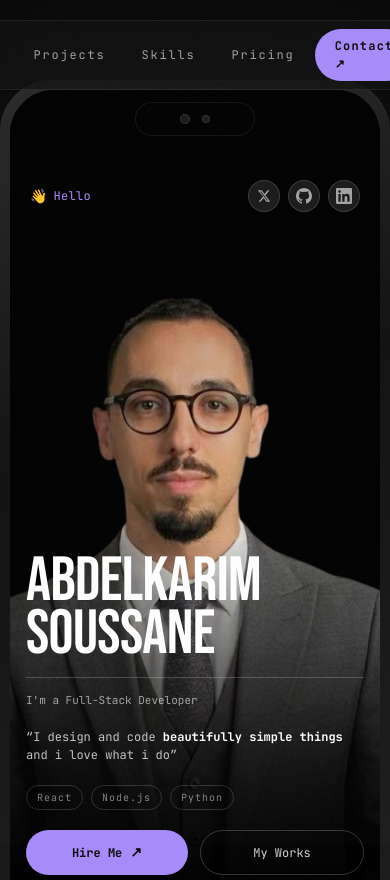
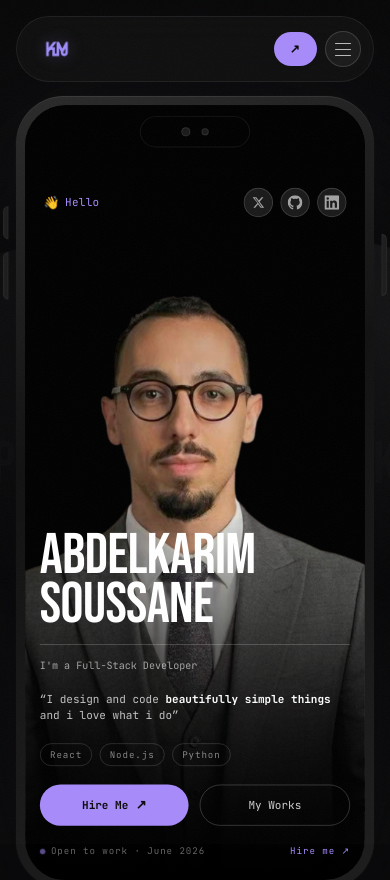
Before and after one commit to KimoX01/KM-Portfolio, a Next.js app: page / in a window 390 px wide. Shown: the top 880 px of the page. Built offline with nearby package versions, Linux system fonts and the light colour scheme.

Commit message:
feat: full responsive layout — mobile navbar, scaled phone hero, adaptive cards

```diff
--- a/src/app/page.tsx
+++ b/src/app/page.tsx
@@ -896,38 +896,52 @@ function PhoneHeroContent() {
 }
 
 // ─── Phone frame ───────────────────────────────────────────────────────────────
+const PHONE_W = 390;
+const PHONE_H = 864;
+
 function PhoneFrame() {
   return (
     <div className="relative" style={{ filter: "drop-shadow(0 60px 120px rgba(0,0,0,0.85)) drop-shadow(0 0 1px rgba(255,255,255,0.04))" }}>
-      {/* Side volume buttons */}
       <div className="absolute -left-[14px] top-[120px] w-[6px] h-[36px] rounded-l-full bg-[#1c1c1c] border border-white/[0.06]" />
       <div className="absolute -left-[14px] top-[170px] w-[6px] h-[52px] rounded-l-full bg-[#1c1c1c] border border-white/[0.06]" />
       <div className="absolute -right-[14px] top-[150px] w-[6px] h-[68px] rounded-r-full bg-[#1c1c1c] border border-white/[0.06]" />
-
-      {/* Outer frame */}
       <div
         className="relative rounded-[52px] overflow-hidden"
         style={{
-          width: 390,
+          width: PHONE_W,
           padding: "10px",
           background: "linear-gradient(160deg, #2a2a2a 0%, #111 40%, #1e1e1e 100%)",
           boxShadow: "inset 0 1px 0 rgba(255,255,255,0.08), inset 0 -1px 0 rgba(0,0,0,0.5)",
         }}
       >
-        {/* Screen bezel */}
         <div className="rounded-[44px] overflow-hidden" style={{ background: "#000", height: 844 }}>
-          {/* Dynamic island */}
           <div className="relative flex justify-center pt-3 pb-1 bg-black z-20">
             <div className="w-[120px] h-[34px] rounded-full bg-black border border-white/[0.08] flex items-center justify-center gap-3">
               <div className="w-[10px] h-[10px] rounded-full bg-[#1a1a1a] border border-white/10" />
               <div className="w-[8px] h-[8px] rounded-full bg-[#1a1a1a] border border-white/10" />
             </div>
           </div>
-          {/* Screen content */}
           <div style={{ height: "calc(844px - 50px)" }}>
             <PhoneHeroContent />
           </div>
         </div>
+      </div>
+    </div>
+  );
+}
+
+function ScaledPhone() {
+  const [scale, setScale] = useState(1);
+  useEffect(() => {
+    const calc = () => setScale(parseFloat(Math.min(1, (window.innerWidth - 32) / PHONE_W).toFixed(3)));
+    calc();
+    window.addEventListener("resize", calc, { passive: true });
+    return () => window.removeEventListener("resize", calc);
+  }, []);
+  return (
+    <div style={{ width: PHONE_W * scale, height: PHONE_H * scale, position: "relative", flexShrink: 0 }}>
+      <div style={{ transform: `scale(${scale})`, transformOrigin: "top left", position: "absolute", top: 0, left: 0 }}>
+        <PhoneFrame />
       </div>
     </div>
   );
@@ -1047,7 +1061,7 @@ function StackCard({
             animate={{ width: hovered ? "100%" : "0%" }}
             transition={{ duration: 0.45, ease: [0.16, 1, 0.3, 1] }}
           />
-          <h3 className="font-heading text-3xl md:text-4xl uppercase text-white leading-tight mb-2">{project.title}</h3>
+          <h3 className="font-heading text-2xl md:text-4xl uppercase text-white leading-tight mb-2">{project.title}</h3>
           <p className="font-code text-[12px] text-white/40 leading-relaxed mb-5">{project.desc}</p>
           <div className="flex flex-wrap gap-2">
             {project.tags.map((t) => (
@@ -1105,7 +1119,7 @@ function ProjectsStack() {
         </motion.div>
 
         {/* Card stack — all cards sit in the same slot, animated in/out */}
-        <div className="relative w-full max-w-2xl mx-auto flex-1 min-h-0" style={{ maxHeight: 640 }}>
+        <div className="relative w-full max-w-2xl mx-auto flex-1 min-h-0" style={{ maxHeight: "min(640px, 65vh)" }}>
           {PROJECTS.map((project, i) => (
             <StackCard key={project.num} project={project} index={i} activeIndex={activeIndex} />
           ))}
@@ -1179,34 +1193,97 @@ function Logo({ className }: { className?: string }) {
 }
 
 // ─── Navbar ────────────────────────────────────────────────────────────────────
+const NAV_LINKS = [
+  { label: "Projects", href: "#projects" },
+  { label: "Skills", href: "#skills" },
+  { label: "Pricing", href: "#pricing" },
+] as const;
+
 function Navbar() {
   const [scrolled, setScrolled] = useState(false);
+  const [menuOpen, setMenuOpen] = useState(false);
+
   useEffect(() => {
-    const fn = () => setScrolled(window.scrollY > 30);
+    const fn = () => { setScrolled(window.scrollY > 30); if (window.scrollY > 60) setMenuOpen(false); };
     window.addEventListener("scroll", fn, { passive: true });
     return () => window.removeEventListener("scroll", fn);
   }, []);
 
+  const navBg = scrolled ? "rgba(10,10,10,0.95)" : "rgba(20,20,20,0.6)";
+  const navBorder = scrolled ? "rgba(255,255,255,0.1)" : "rgba(255,255,255,0.07)";
+
   return (
     <motion.header
-      className="fixed top-0 inset-x-0 z-50 flex justify-center pt-5"
+      className="fixed top-0 inset-x-0 z-50 flex flex-col items-center pt-4 px-4"
       initial={{ opacity: 0, y: -20 }}
       animate={{ opacity: 1, y: 0 }}
       transition={{ duration: 0.7, delay: 0.2, ease: EASE }}
     >
+      {/* ── Main bar ── */}
       <nav
-        className="flex items-center gap-1 px-2 py-2 rounded-full border transition-all duration-500"
-        style={{ background: scrolled ? "rgba(10,10,10,0.92)" : "rgba(20,20,20,0.55)", borderColor: scrolled ? "rgba(255,255,255,0.1)" : "rgba(255,255,255,0.07)", backdropFilter: "blur(24px)" }}
+        className="w-full max-w-2xl flex items-center justify-between px-3 py-2 rounded-full border transition-all duration-500"
+        style={{ background: navBg, borderColor: navBorder, backdropFilter: "blur(24px)" }}
       >
-        <a href="#home" className="px-3 flex items-center self-stretch -my-0.5">
+        {/* Logo */}
+        <a href="#home" className="flex items-center pl-1">
           <Logo />
         </a>
-        <div className="w-px h-5 bg-white/[0.08] mx-1" />
-        {(["Projects", "Skills", "Pricing"] as const).map((item) => (
-          <a key={item} href={`#${item.toLowerCase()}`} className="font-code text-[12px] tracking-[0.15em] text-white/60 hover:text-white transition-colors px-4 py-2 rounded-full hover:bg-white/5">{item}</a>
-        ))}
-        <a href="#contact" className="font-code text-[12px] font-bold tracking-[0.1em] px-5 py-2 rounded-full transition-all hover:opacity-85" style={{ background: A, color: "#0a0a0a" }}>Contact ↗</a>
+
+        {/* Desktop links */}
+        <div className="hidden sm:flex items-center gap-1">
+          {NAV_LINKS.map(({ label, href }) => (
+            <a key={label} href={href} className="font-code text-[12px] tracking-[0.15em] text-white/60 hover:text-white transition-colors px-4 py-2 rounded-full hover:bg-white/5">{label}</a>
+          ))}
+        </div>
+
+        {/* Right side */}
+        <div className="flex items-center gap-2">
+          <a href="#contact" className="font-code text-[12px] font-bold tracking-[0.1em] px-4 py-2 rounded-full transition-all hover:opacity-85" style={{ background: A, color: "#0a0a0a" }}>
+            <span className="hidden sm:inline">Contact ↗</span>
+            <span className="sm:hidden">↗</span>
+          </a>
+          {/* Hamburger — mobile only */}
+          <button
+            className="sm:hidden w-9 h-9 rounded-full border border-white/15 flex flex-col items-center justify-center gap-[5px] bg-white/5"
+            onClick={() => setMenuOpen((v) => !v)}
+            aria-label="Toggle menu"
+          >
+            <motion.span className="block w-4 h-px bg-white/70 rounded-full" animate={{ rotate: menuOpen ? 45 : 0, y: menuOpen ? 6 : 0 }} transition={{ duration: 0.2 }} />
+            <motion.span className="block w-4 h-px bg-white/70 rounded-full" animate={{ opacity: menuOpen ? 0 : 1 }} transition={{ duration: 0.15 }} />
+            <motion.span className="block w-4 h-px bg-white/70 rounded-full" animate={{ rotate: menuOpen ? -45 : 0, y: menuOpen ? -6 : 0 }} transition={{ duration: 0.2 }} />
+          </button>
+        </div>
       </nav>
+
+      {/* ── Mobile dropdown ── */}
+      <motion.div
+        className="sm:hidden w-full max-w-2xl mt-2 rounded-2xl border border-white/[0.08] overflow-hidden"
+        style={{ background: "rgba(10,10,10,0.97)", backdropFilter: "blur(24px)" }}
+        initial={false}
+        animate={{ height: menuOpen ? "auto" : 0, opacity: menuOpen ? 1 : 0 }}
+        transition={{ duration: 0.25, ease: EASE }}
+      >
+        <div className="flex flex-col p-3 gap-1">
+          {NAV_LINKS.map(({ label, href }) => (
+            <a
+              key={label}
+              href={href}
+              onClick={() => setMenuOpen(false)}
+              className="font-code text-[14px] tracking-[0.15em] text-white/60 hover:text-white transition-colors px-5 py-3.5 rounded-xl hover:bg-white/[0.05]"
+            >
+              {label}
+            </a>
+          ))}
+          <a
+            href="#contact"
+            onClick={() => setMenuOpen(false)}
+            className="mt-1 font-code text-[14px] font-bold tracking-[0.1em] px-5 py-3.5 rounded-xl text-center"
+            style={{ background: A, color: "#0a0a0a" }}
+          >
+            Contact ↗
+          </a>
+        </div>
+      </motion.div>
     </motion.header>
   );
 }
@@ -1224,7 +1301,7 @@ export default function Home() {
       <Navbar />
 
       {/* ═══════════════════════════════════ HERO ═══════════════════════════════════ */}
-      <section id="home" className="relative min-h-screen flex flex-col justify-center items-center pt-20 pb-16 overflow-hidden">
+      <section id="home" className="relative min-h-screen flex flex-col justify-center items-center pt-24 pb-10 overflow-hidden">
         {/* Ghost text sides */}
         <motion.div className="absolute left-[-2%] top-1/2 -translate-y-1/2 font-heading text-[clamp(60px,12vw,140px)] leading-none uppercase select-none pointer-events-none" style={{ color: "rgba(255,255,255,0.022)", y: ghostY }}>
           portfolio
@@ -1242,7 +1319,7 @@ export default function Home() {
           className="relative z-10"
         >
           <div className="absolute inset-[-50px] rounded-[80px] blur-3xl pointer-events-none" style={{ background: `${A}09` }} />
-          <PhoneFrame />
+          <ScaledPhone />
         </motion.div>
 
         {/* Scroll cue */}
```
